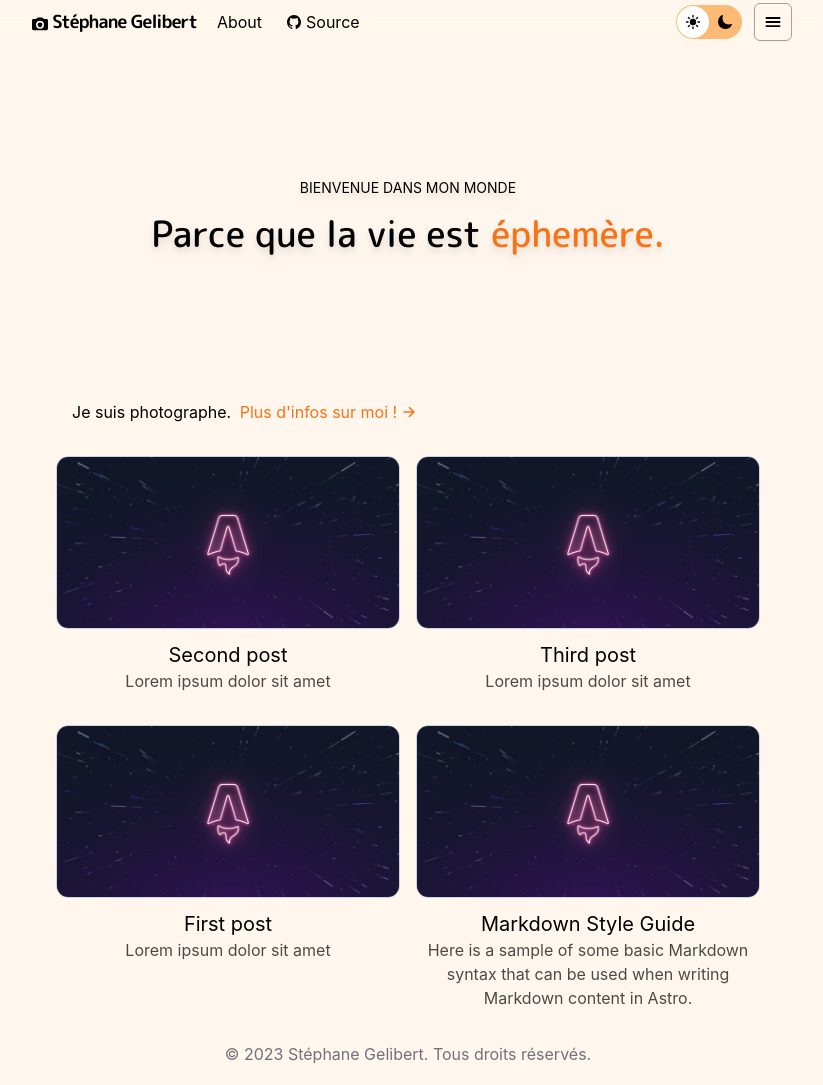
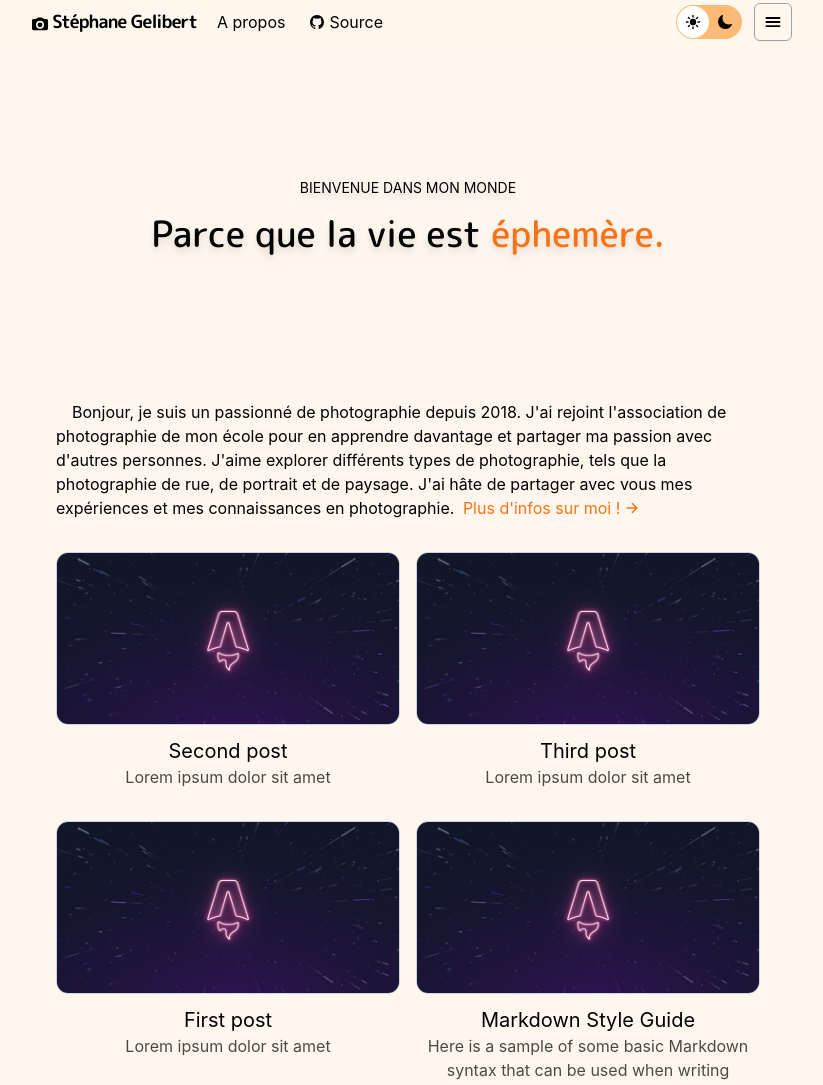
Before and after one commit to ShinysArc/photography-portfolio, an Astro site: page / in a window 1280 px wide. Shown: the top 1085 px of the page, without its empty margins (232-1055 px from the left). Built offline with nearby package versions, Linux system fonts and the light colour scheme; Astro itself is replaced by a stand-in of ours; some packages are replaced by stand-ins of ours.

Commit message:
fix: update header and first paragraph

```diff
--- a/src/components/Header.astro
+++ b/src/components/Header.astro
@@ -17,7 +17,7 @@ import DropdownMenu from './DropdownMenu'
                 </h2>
             </a>
             <div class="items-center gap-6 hidden md:flex">
-                <HeaderLink href={HOMEPAGE_URL}>About</HeaderLink>
+                <HeaderLink href={HOMEPAGE_URL}>A propos</HeaderLink>
                 <HeaderLink href="https://github.com/ShinysArc/photography-portfolio" target="_blank"><IoLogoGithub />Source</HeaderLink>
             </div>
             <div class="flex-1"></div>
--- a/src/pages/index.astro
+++ b/src/pages/index.astro
@@ -27,7 +27,10 @@ const posts = (await Astro.glob('./posts/*.md')).sort(
 		<Content>
 			<section>
 				<p class="mb-8 indent-4">
-					Je suis photographe.
+					Bonjour, je suis un passionné de photographie depuis 2018.
+                    J'ai rejoint l'association de photographie de mon école pour en apprendre davantage et partager ma passion avec d'autres personnes.
+                    J'aime explorer différents types de photographie, tels que la photographie de rue, de portrait et de paysage.
+                    J'ai hâte de partager avec vous mes expériences et mes connaissances en photographie.
 					<a class="inline-flex items-center gap-1 indent-1 text-orange-500"
 					href={HOMEPAGE_URL} target="_blank">
 						Plus d'infos sur moi !
```
